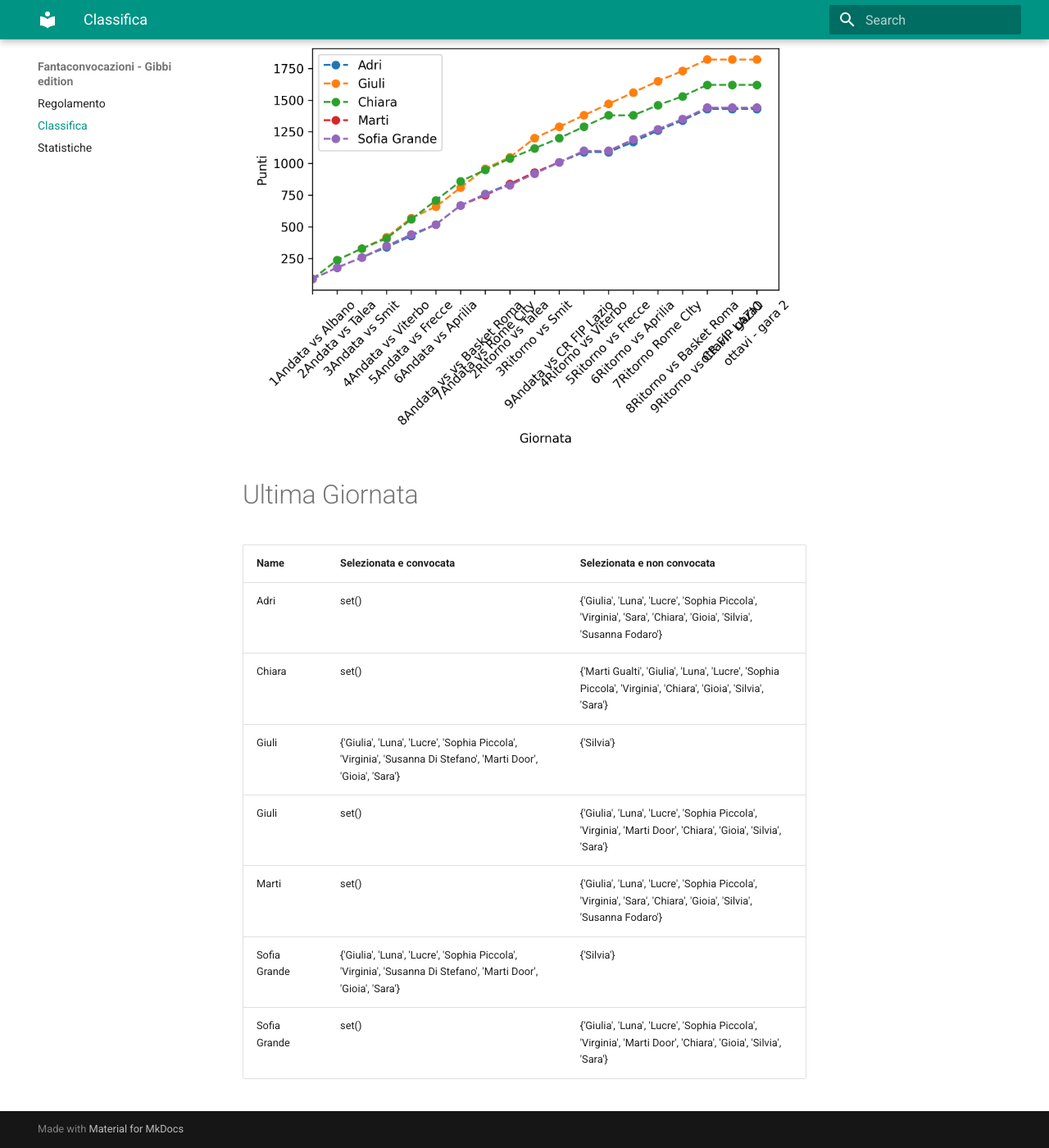
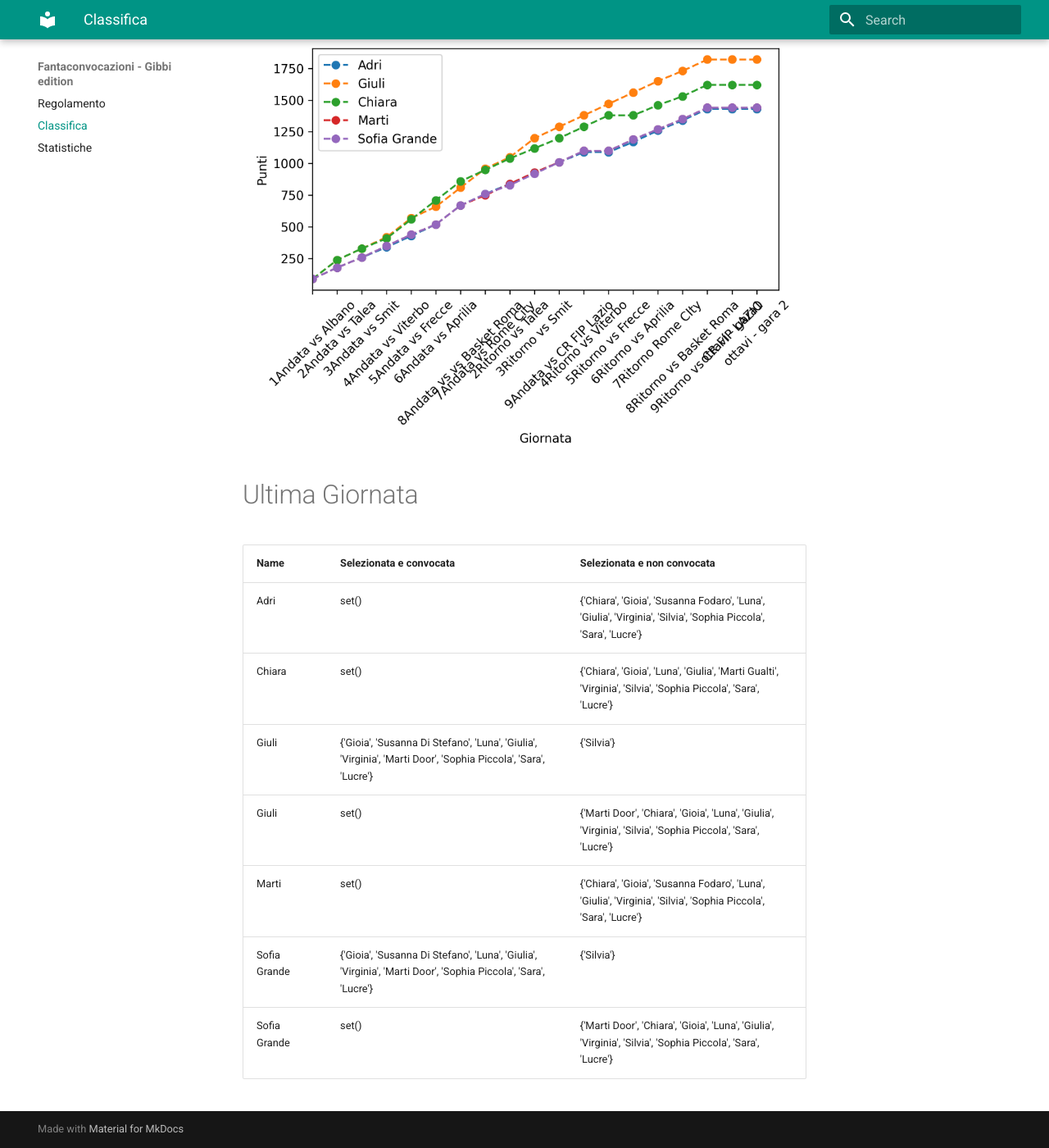
Before and after one commit to martinig94/fantagibbi, an MkDocs documentation site: the page built from docs/Classifica.md, in a window 1280 px wide and 1400 px high, scrolled down 565 px. Shown: the whole window at 82% size. Built offline with MkDocs 1.6.1 and Material for MkDocs 9.7.7, drawn with Linux system fonts in a browser that asks for light colours.

Commit message:
Auto-update from main.py

```diff
--- a/docs/Classifica.md
+++ b/docs/Classifica.md
@@ -18,11 +18,11 @@
 <!-- START_TABLE CORRECT -->
 | Name         | Selezionata e convocata                                                                                        | Selezionata e non convocata                                                                                      |
 |:-------------|:---------------------------------------------------------------------------------------------------------------|:-----------------------------------------------------------------------------------------------------------------|
-| Adri         | set()                                                                                                          | {'Giulia', 'Luna', 'Lucre', 'Sophia Piccola', 'Virginia', 'Sara', 'Chiara', 'Gioia', 'Silvia', 'Susanna Fodaro'} |
-| Chiara       | set()                                                                                                          | {'Marti Gualti', 'Giulia', 'Luna', 'Lucre', 'Sophia Piccola', 'Virginia', 'Chiara', 'Gioia', 'Silvia', 'Sara'}   |
-| Giuli        | {'Giulia', 'Luna', 'Lucre', 'Sophia Piccola', 'Virginia', 'Susanna Di Stefano', 'Marti Door', 'Gioia', 'Sara'} | {'Silvia'}                                                                                                       |
-| Giuli        | set()                                                                                                          | {'Giulia', 'Luna', 'Lucre', 'Sophia Piccola', 'Virginia', 'Marti Door', 'Chiara', 'Gioia', 'Silvia', 'Sara'}     |
-| Marti        | set()                                                                                                          | {'Giulia', 'Luna', 'Lucre', 'Sophia Piccola', 'Virginia', 'Sara', 'Chiara', 'Gioia', 'Silvia', 'Susanna Fodaro'} |
-| Sofia Grande | {'Giulia', 'Luna', 'Lucre', 'Sophia Piccola', 'Virginia', 'Susanna Di Stefano', 'Marti Door', 'Gioia', 'Sara'} | {'Silvia'}                                                                                                       |
-| Sofia Grande | set()                                                                                                          | {'Giulia', 'Luna', 'Lucre', 'Sophia Piccola', 'Virginia', 'Marti Door', 'Chiara', 'Gioia', 'Silvia', 'Sara'}     |
+| Adri         | set()                                                                                                          | {'Chiara', 'Gioia', 'Susanna Fodaro', 'Luna', 'Giulia', 'Virginia', 'Silvia', 'Sophia Piccola', 'Sara', 'Lucre'} |
+| Chiara       | set()                                                                                                          | {'Chiara', 'Gioia', 'Luna', 'Giulia', 'Marti Gualti', 'Virginia', 'Silvia', 'Sophia Piccola', 'Sara', 'Lucre'}   |
+| Giuli        | {'Gioia', 'Susanna Di Stefano', 'Luna', 'Giulia', 'Virginia', 'Marti Door', 'Sophia Piccola', 'Sara', 'Lucre'} | {'Silvia'}                                                                                                       |
+| Giuli        | set()                                                                                                          | {'Marti Door', 'Chiara', 'Gioia', 'Luna', 'Giulia', 'Virginia', 'Silvia', 'Sophia Piccola', 'Sara', 'Lucre'}     |
+| Marti        | set()                                                                                                          | {'Chiara', 'Gioia', 'Susanna Fodaro', 'Luna', 'Giulia', 'Virginia', 'Silvia', 'Sophia Piccola', 'Sara', 'Lucre'} |
+| Sofia Grande | {'Gioia', 'Susanna Di Stefano', 'Luna', 'Giulia', 'Virginia', 'Marti Door', 'Sophia Piccola', 'Sara', 'Lucre'} | {'Silvia'}                                                                                                       |
+| Sofia Grande | set()                                                                                                          | {'Marti Door', 'Chiara', 'Gioia', 'Luna', 'Giulia', 'Virginia', 'Silvia', 'Sophia Piccola', 'Sara', 'Lucre'}     |
 <!-- END_TABLE CORRECT -->
```
